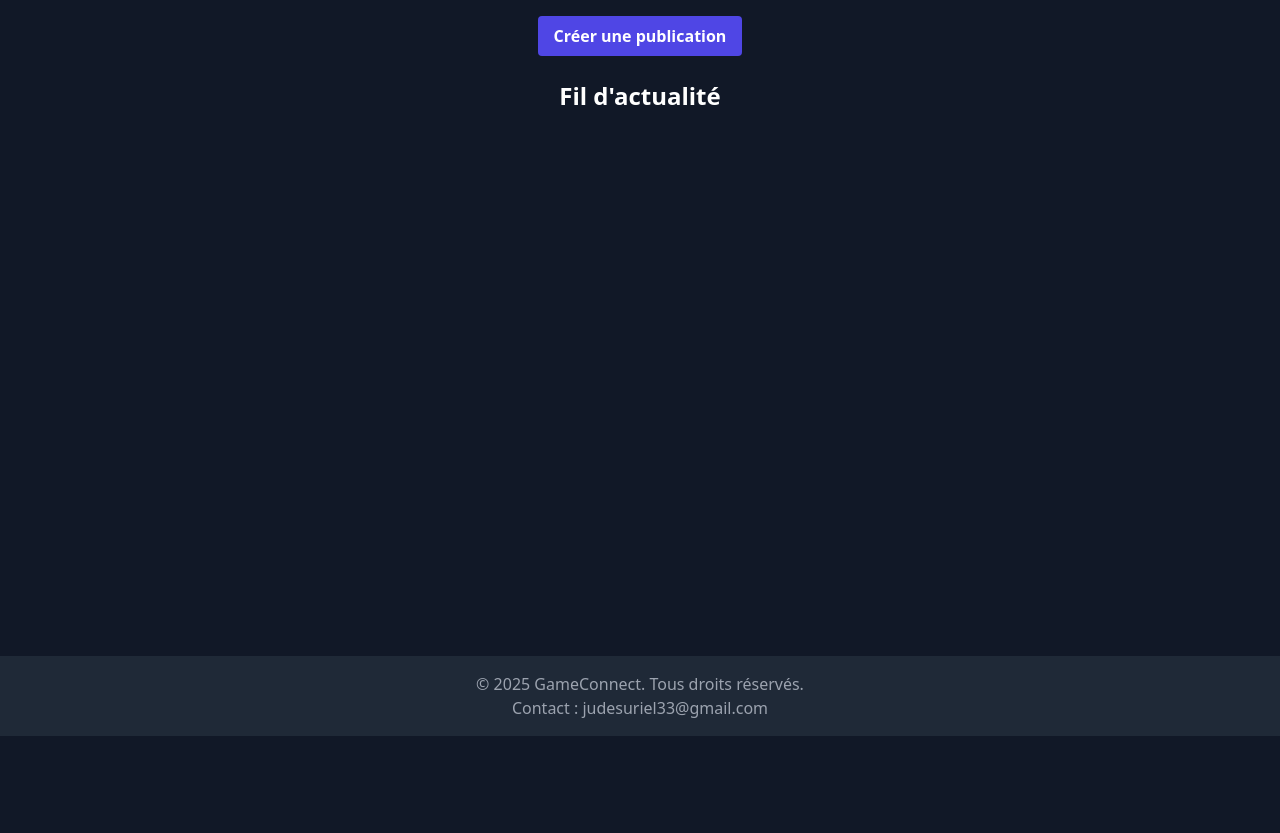
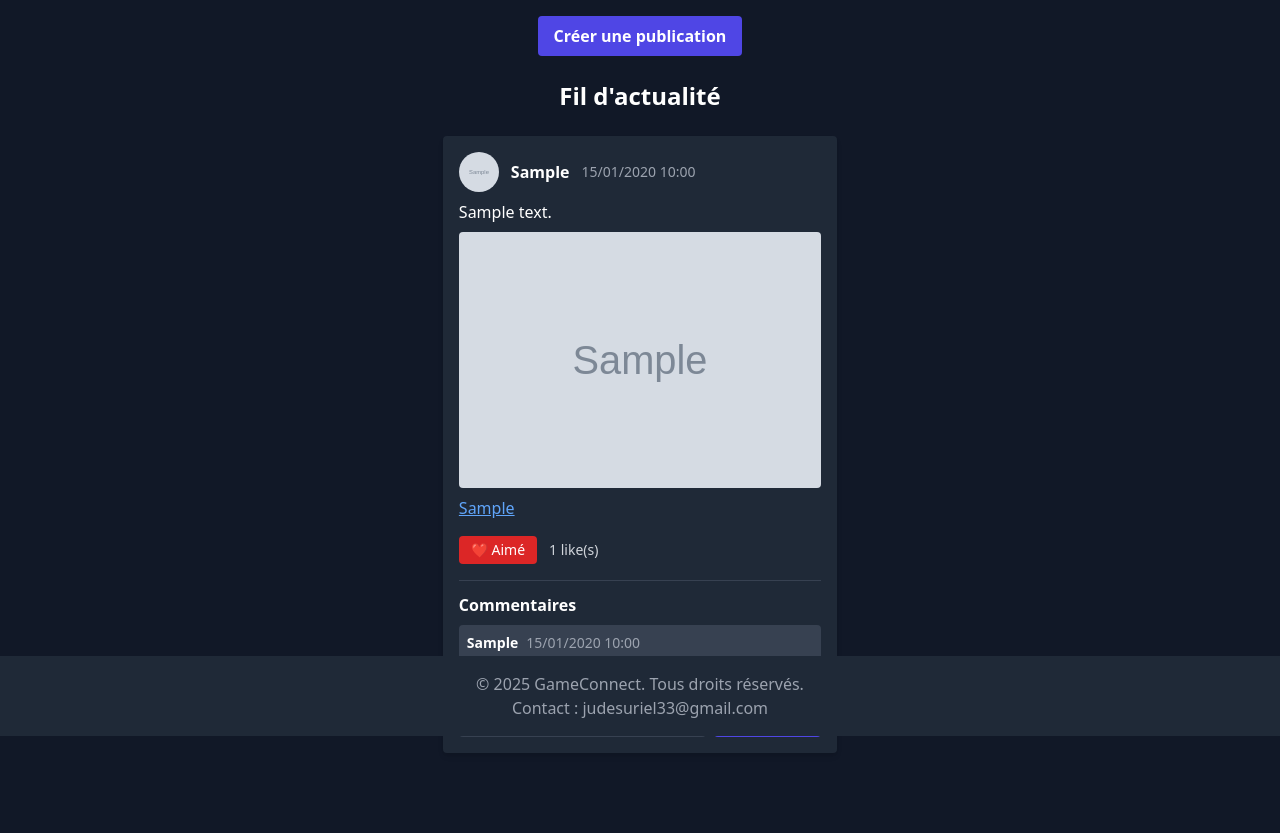
Before and after one commit to Judes-Uriel-333/gameconnect, a PHP site: page / in a window 1280 px wide. Shown: the part 64-897 px from the top of the page. Before the commit the page ends 800 px from the top, so only its background shows below. Run offline with PHP 8.4, Linux system fonts and the light colour scheme; the visitor is signed in with stand-in values (Sample User, id 1); tables that the repository leaves empty or names only in its code hold one stand-in row (values such as "Sample post"); grey boxes marked "Sample" are stand-in pictures; some libraries are stand-ins or nearby versions.

Commit message:
Alignement du projet avec le cahier des charges

```diff
--- a/commentaires.php
+++ b/commentaires.php
@@ -14,11 +14,11 @@ if (!isset($_SESSION['user_id'])) {
 }
 
 if ($_SERVER['REQUEST_METHOD'] === 'POST') {
-    $post_id = intval($_POST['post_id']);
-    $texte = $_POST['texte'] ?? '';
+    $post_id = intval($_POST['post_id'] ?? 0);
+    $texte = trim($_POST['texte'] ?? '');
     $user_id = $_SESSION['user_id'];
 
-    if (!empty($texte)) {
+    if ($post_id > 0 && $texte !== '') {
         $stmt = $bdd->prepare("INSERT INTO commentaires (post_id, user_id, texte) VALUES (?, ?, ?)");
         $stmt->execute([$post_id, $user_id, $texte]);
     }
--- a/index.php
+++ b/index.php
@@ -17,16 +17,25 @@ if (!isset($_SESSION['user_id'])) {
 
 $user_id = $_SESSION['user_id'];
 
-// Récupérer les posts des autres utilisateurs
+// Récupérer les posts du fil d'actualité
 $requete = $bdd->prepare("
-    SELECT posts.*, users.pseudo, users.avatar
+    SELECT posts.*, users.pseudo, users.avatar,
+        (SELECT COUNT(*) FROM likes WHERE likes.post_id = posts.id) AS nombre_likes,
+        (SELECT COUNT(*) FROM likes WHERE likes.post_id = posts.id AND likes.user_id = ?) AS deja_like
     FROM posts
     JOIN users ON posts.user_id = users.id
-    WHERE users.id != ?
-    ORDER BY date_creation DESC
+    ORDER BY posts.date_creation DESC
 ");
 $requete->execute([$user_id]);
 $posts = $requete->fetchAll(PDO::FETCH_ASSOC);
+
+$requeteCommentaires = $bdd->prepare("
+    SELECT commentaires.*, users.pseudo, users.avatar
+    FROM commentaires
+    JOIN users ON commentaires.user_id = users.id
+    WHERE commentaires.post_id = ?
+    ORDER BY commentaires.date_creation ASC
+");
 ?>
 
 <!DOCTYPE html>
@@ -36,7 +45,7 @@ $posts = $requete->fetchAll(PDO::FETCH_ASSOC);
   <title>Fil d'actualité - GameConnect</title>
   <script src="https://cdn.tailwindcss.com"></script>
   <style>
-    #post-form { position: fixed; top: 20px; left: 0; width: 20%; max-width: 300px; background-color: #1f2937; padding: 1rem; border-radius: 0 8px 8px 0; box-shadow: 2px 2px 10px rgba(0,0,0,0.5); z-index: 50; display: none; }
+    #post-form { position: fixed; top: 20px; left: 0; width: 90%; max-width: 360px; background-color: #1f2937; padding: 1rem; border-radius: 0 8px 8px 0; box-shadow: 2px 2px 10px rgba(0,0,0,0.5); z-index: 50; display: none; }
     #overlay { position: fixed; top:0; left:0; width:100%; height:100%; background: rgba(0,0,0,0.3); z-index: 40; display:none; }
     body { padding-bottom: 80px; }
   </style>
@@ -70,19 +79,26 @@ $posts = $requete->fetchAll(PDO::FETCH_ASSOC);
     <h1 class="text-2xl font-bold text-center mb-4">Fil d'actualité</h1>
 
     <?php foreach ($posts as $post): ?>
+      <?php
+        $requeteCommentaires->execute([$post['id']]);
+        $commentaires = $requeteCommentaires->fetchAll(PDO::FETCH_ASSOC);
+        $lienProfil = ($post['user_id'] == $user_id) ? 'profil.php' : 'profil_utilisateur.php?id=' . $post['user_id'];
+      ?>
       <div class="bg-gray-800 p-4 rounded shadow-md">
         <div class="flex items-center space-x-3 mb-2">
+          <a href="<?= htmlspecialchars($lienProfil) ?>" class="flex items-center space-x-3 hover:text-blue-400">
             <?php if ($post['avatar']): ?>
               <img src="<?= htmlspecialchars($post['avatar']) ?>" alt="avatar" class="w-10 h-10 rounded-full">
             <?php else: ?>
               <div class="w-10 h-10 rounded-full bg-blue-600 flex items-center justify-center uppercase font-bold text-lg"><?= strtoupper(substr($post['pseudo'],0,1)) ?></div>
             <?php endif; ?>
             <span class="font-semibold"><?= htmlspecialchars($post['pseudo']) ?></span>
+          </a>
           <span class="text-sm text-gray-400 ml-auto"><?= date("d/m/Y H:i", strtotime($post['date_creation'])) ?></span>
         </div>
 
         <?php if ($post['contenu']): ?>
-          <p class="mb-2"><?= nl2br(htmlspecialchars_decode($post['contenu'], ENT_QUOTES)) ?></p>
+          <p class="mb-2"><?= nl2br(htmlspecialchars($post['contenu'])) ?></p>
         <?php endif; ?>
         <?php if ($post['image']): ?>
           <img src="<?= htmlspecialchars($post['image']) ?>" alt="post image" class="w-full max-h-64 object-cover rounded mb-2">
@@ -90,6 +106,42 @@ $posts = $requete->fetchAll(PDO::FETCH_ASSOC);
         <?php if ($post['lien']): ?>
           <a href="<?= htmlspecialchars($post['lien']) ?>" target="_blank" class="text-blue-400 underline"><?= htmlspecialchars($post['lien']) ?></a>
         <?php endif; ?>
+
+        <div class="flex items-center gap-3 mt-4">
+          <form method="post" action="likes.php">
+            <input type="hidden" name="post_id" value="<?= (int)$post['id'] ?>">
+            <button type="submit" class="<?= $post['deja_like'] ? 'bg-red-600 hover:bg-red-700' : 'bg-gray-700 hover:bg-gray-600' ?> px-3 py-1 rounded text-sm">
+              <?= $post['deja_like'] ? '❤️ Aimé' : '❤️ Like' ?>
+            </button>
+          </form>
+          <span class="text-sm text-gray-300"><?= (int)$post['nombre_likes'] ?> like(s)</span>
+        </div>
+
+        <div class="mt-4 border-t border-gray-700 pt-3">
+          <p class="font-semibold mb-2">Commentaires</p>
+
+          <?php if (empty($commentaires)): ?>
+            <p class="text-sm text-gray-400">Aucun commentaire pour le moment.</p>
+          <?php endif; ?>
+
+          <div class="space-y-2">
+            <?php foreach ($commentaires as $commentaire): ?>
+              <div class="bg-gray-700 p-2 rounded">
+                <div class="flex items-center gap-2 text-sm">
+                  <span class="font-semibold"><?= htmlspecialchars($commentaire['pseudo']) ?></span>
+                  <span class="text-gray-400"><?= date("d/m/Y H:i", strtotime($commentaire['date_creation'])) ?></span>
+                </div>
+                <p class="text-sm mt-1"><?= nl2br(htmlspecialchars($commentaire['texte'])) ?></p>
+              </div>
+            <?php endforeach; ?>
+          </div>
+
+          <form method="post" action="commentaires.php" class="mt-3 flex flex-col sm:flex-row gap-2">
+            <input type="hidden" name="post_id" value="<?= (int)$post['id'] ?>">
+            <input type="text" name="texte" maxlength="255" placeholder="Ajouter un commentaire" class="flex-1 p-2 rounded bg-gray-700 text-white">
+            <button type="submit" class="bg-indigo-600 hover:bg-indigo-700 px-3 py-2 rounded text-sm font-semibold">Commenter</button>
+          </form>
+        </div>
       </div>
     <?php endforeach; ?>
 </div>
```
Also changed, not shown: inscription.php (+22 -18 lines), likes.php (+6 -1 lines), poster.php (+11 -5 lines), profil.php (+10 -16 lines), profil_utilisateur.php (+4 -3 lines). Lines whose indentation alone changed are shown as unchanged.
